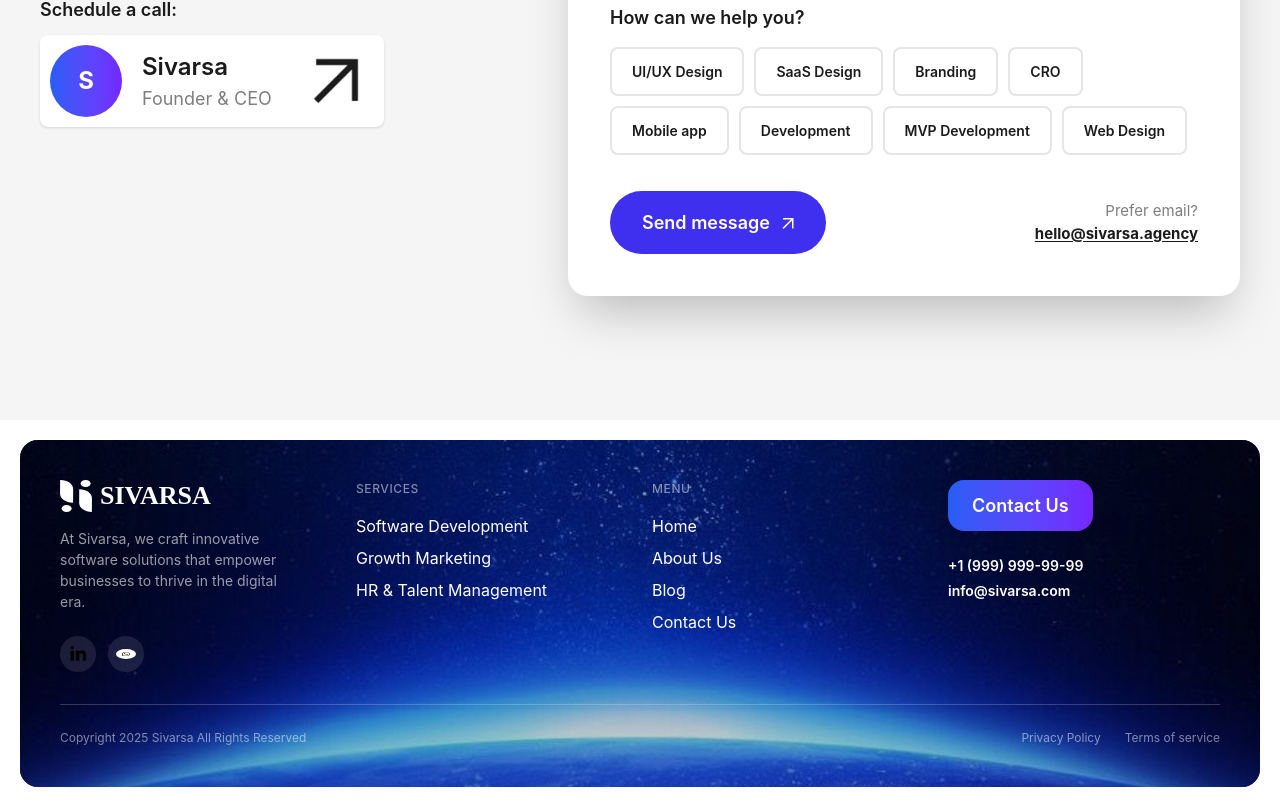
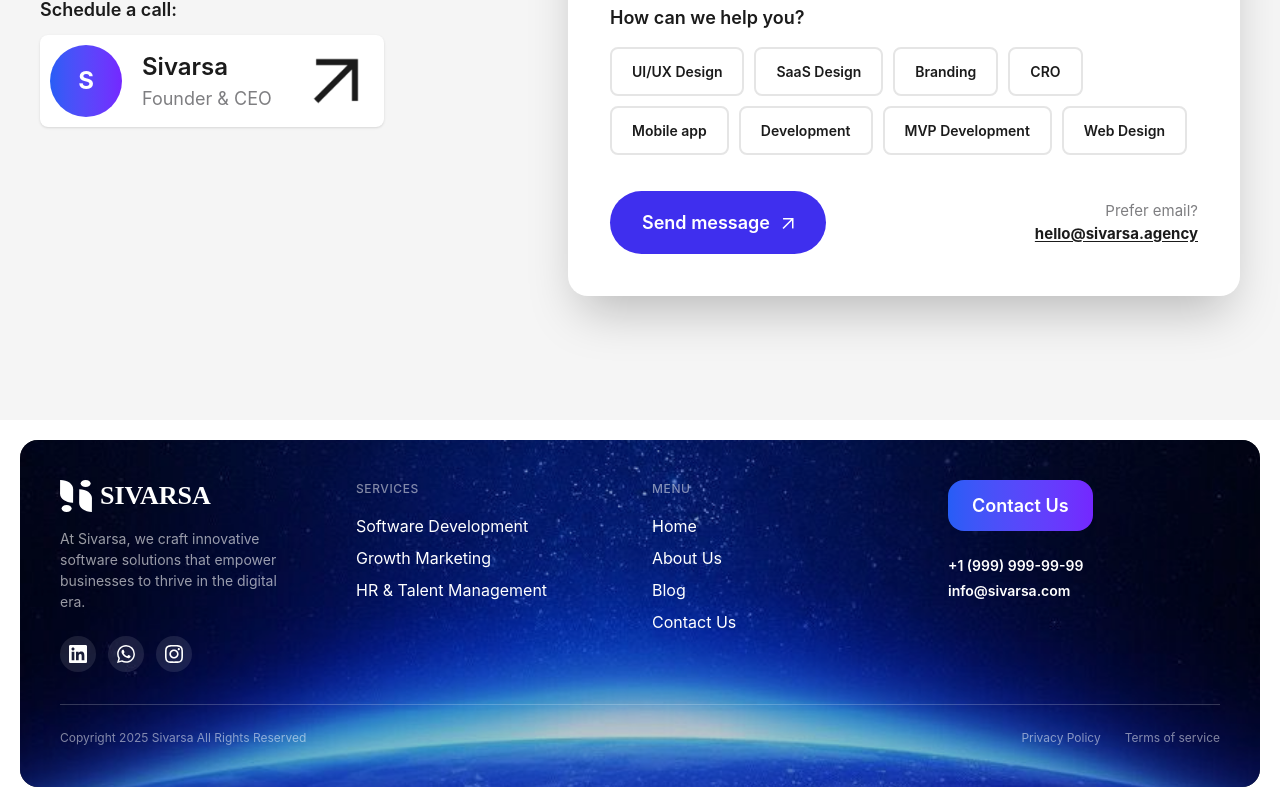
Before and after one commit to Sakshamgupta20/sivarsa, a Next.js app: page /sivarsa/blog in a window 1280 px wide. Shown: the part 6553-7360 px from the top of the page. Built offline with nearby package versions, Linux system fonts and the light colour scheme.

Commit message:
Added good iconds

```diff
--- a/src/components/layout/Footer.tsx
+++ b/src/components/layout/Footer.tsx
@@ -60,15 +60,31 @@
                   href="https://linkedin.com"
                   target="_blank"
                   className="w-9 h-9 relative social-icon rounded-full bg-white/10 hover:bg-white/20 transition-colors flex items-center justify-center"
+                  aria-label="LinkedIn"
                 >
-                  <Image src={`${BASE_PATH}/assets/social-linkedin.png`} alt="LinkedIn" width={20} height={20} className="object-contain" />
+                  <svg width="18" height="18" viewBox="0 0 24 24" fill="currentColor" className="text-white">
+                    <path d="M20.447 20.452h-3.554v-5.569c0-1.328-.027-3.037-1.852-3.037-1.853 0-2.136 1.445-2.136 2.939v5.667H9.351V9h3.414v1.561h.046c.477-.9 1.637-1.85 3.37-1.85 3.601 0 4.267 2.37 4.267 5.455v6.286zM5.337 7.433c-1.144 0-2.063-.926-2.063-2.065 0-1.138.92-2.063 2.063-2.063 1.14 0 2.064.925 2.064 2.063 0 1.139-.925 2.065-2.064 2.065zm1.782 13.019H3.555V9h3.564v11.452zM22.225 0H1.771C.792 0 0 .774 0 1.729v20.542C0 23.227.792 24 1.771 24h20.451C23.2 24 24 23.227 24 22.271V1.729C24 .774 23.2 0 22.222 0h.003z"/>
+                  </svg>
+                </Link>
+                <Link
+                  href="https://wa.me/19999999999"
+                  target="_blank"
+                  className="w-9 h-9 relative social-icon rounded-full bg-white/10 hover:bg-white/20 transition-colors flex items-center justify-center"
+                  aria-label="WhatsApp"
+                >
+                  <svg width="18" height="18" viewBox="0 0 24 24" fill="currentColor" className="text-white">
+                    <path d="M17.472 14.382c-.297-.149-1.758-.867-2.03-.967-.273-.099-.471-.148-.67.15-.197.297-.767.966-.94 1.164-.173.199-.347.223-.644.075-.297-.15-1.255-.463-2.39-1.475-.883-.788-1.48-1.761-1.653-2.059-.173-.297-.018-.458.13-.606.134-.133.298-.347.446-.52.149-.174.198-.298.298-.497.099-.198.05-.371-.025-.52-.075-.149-.669-1.612-.916-2.207-.242-.579-.487-.5-.669-.51-.173-.008-.371-.01-.57-.01-.198 0-.52.074-.792.372-.272.297-1.04 1.016-1.04 2.479 0 1.462 1.065 2.875 1.213 3.074.149.198 2.096 3.2 5.077 4.487.709.306 1.262.489 1.694.625.712.227 1.36.195 1.871.118.571-.085 1.758-.719 2.006-1.413.248-.694.248-1.289.173-1.413-.074-.124-.272-.198-.57-.347m-5.421 7.403h-.004a9.87 9.87 0 01-5.031-1.378l-.361-.214-3.741.982.998-3.648-.235-.374a9.86 9.86 0 01-1.51-5.26c.001-5.45 4.436-9.884 9.888-9.884 2.64 0 5.122 1.03 6.988 2.898a9.825 9.825 0 012.893 6.994c-.003 5.45-4.437 9.884-9.885 9.884m8.413-18.297A11.815 11.815 0 0012.05 0C5.495 0 .16 5.335.157 11.892c0 2.096.547 4.142 1.588 5.945L.057 24l6.305-1.654a11.882 11.882 0 005.683 1.448h.005c6.554 0 11.89-5.335 11.893-11.893a11.821 11.821 0 00-3.48-8.413z"/>
+                  </svg>
                 </Link>
                 <Link
                   href="https://instagram.com"
                   target="_blank"
                   className="w-9 h-9 relative social-icon rounded-full bg-white/10 hover:bg-white/20 transition-colors flex items-center justify-center"
+                  aria-label="Instagram"
                 >
-                  <Image src={`${BASE_PATH}/assets/social-instagram.svg`} alt="Instagram" width={20} height={20} className="object-contain" />
+                  <svg width="18" height="18" viewBox="0 0 24 24" fill="currentColor" className="text-white">
+                    <path d="M12 2.163c3.204 0 3.584.012 4.85.07 3.252.148 4.771 1.691 4.919 4.919.058 1.265.069 1.645.069 4.849 0 3.205-.012 3.584-.069 4.849-.149 3.225-1.664 4.771-4.919 4.919-1.266.058-1.644.07-4.85.07-3.204 0-3.584-.012-4.849-.07-3.26-.149-4.771-1.699-4.919-4.92-.058-1.265-.07-1.644-.07-4.849 0-3.204.013-3.583.07-4.849.149-3.227 1.664-4.771 4.919-4.919 1.266-.057 1.645-.069 4.849-.069zm0-2.163c-3.259 0-3.667.014-4.947.072-4.358.2-6.78 2.618-6.98 6.98-.059 1.281-.073 1.689-.073 4.948 0 3.259.014 3.668.072 4.948.2 4.358 2.618 6.78 6.98 6.98 1.281.058 1.689.072 4.948.072 3.259 0 3.668-.014 4.948-.072 4.354-.2 6.782-2.618 6.979-6.98.059-1.28.073-1.689.073-4.948 0-3.259-.014-3.667-.072-4.947-.196-4.354-2.617-6.78-6.979-6.98-1.281-.059-1.69-.073-4.949-.073zm0 5.838c-3.403 0-6.162 2.759-6.162 6.162s2.759 6.163 6.162 6.163 6.162-2.759 6.162-6.163c0-3.403-2.759-6.162-6.162-6.162zm0 10.162c-2.209 0-4-1.79-4-4 0-2.209 1.791-4 4-4s4 1.791 4 4c0 2.21-1.791 4-4 4zm6.406-11.845c-.796 0-1.441.645-1.441 1.44s.645 1.44 1.441 1.44c.795 0 1.439-.645 1.439-1.44s-.644-1.44-1.439-1.44z"/>
+                  </svg>
                 </Link>
               </div>
             </div>
```
